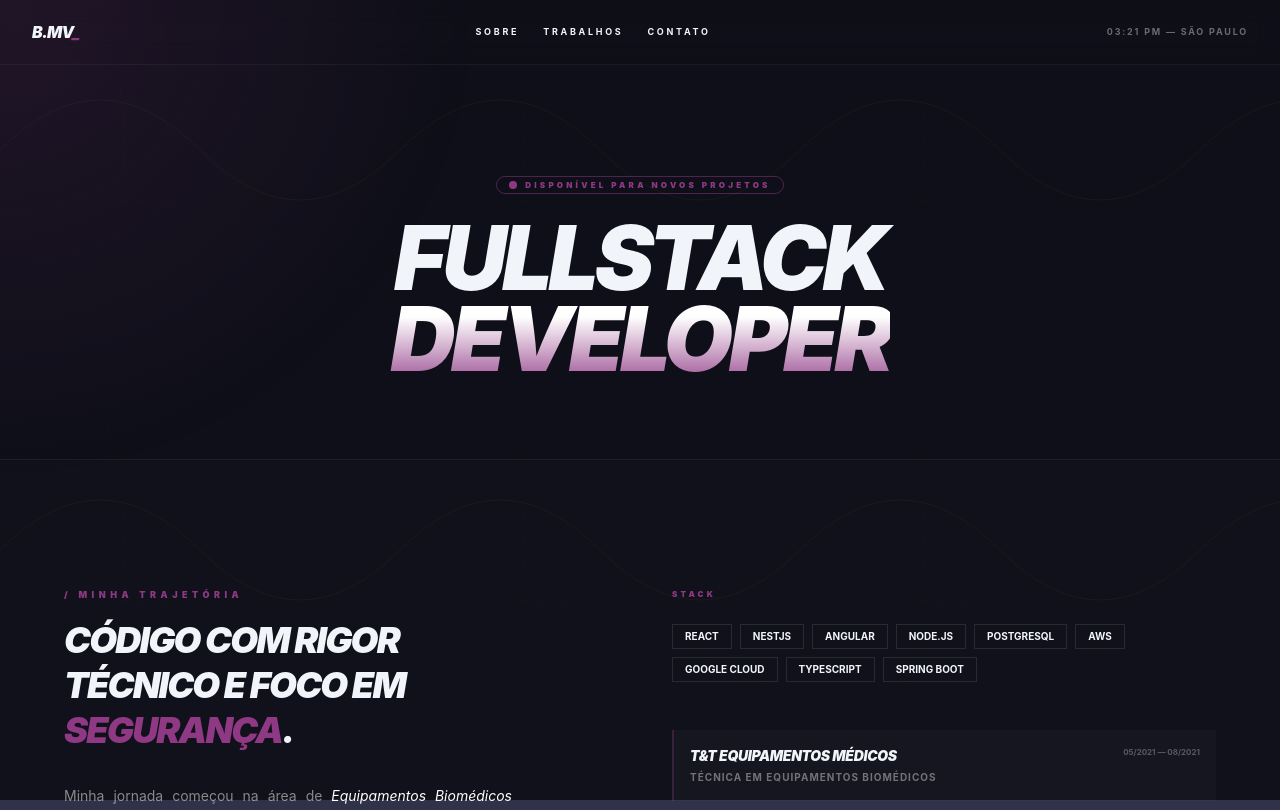
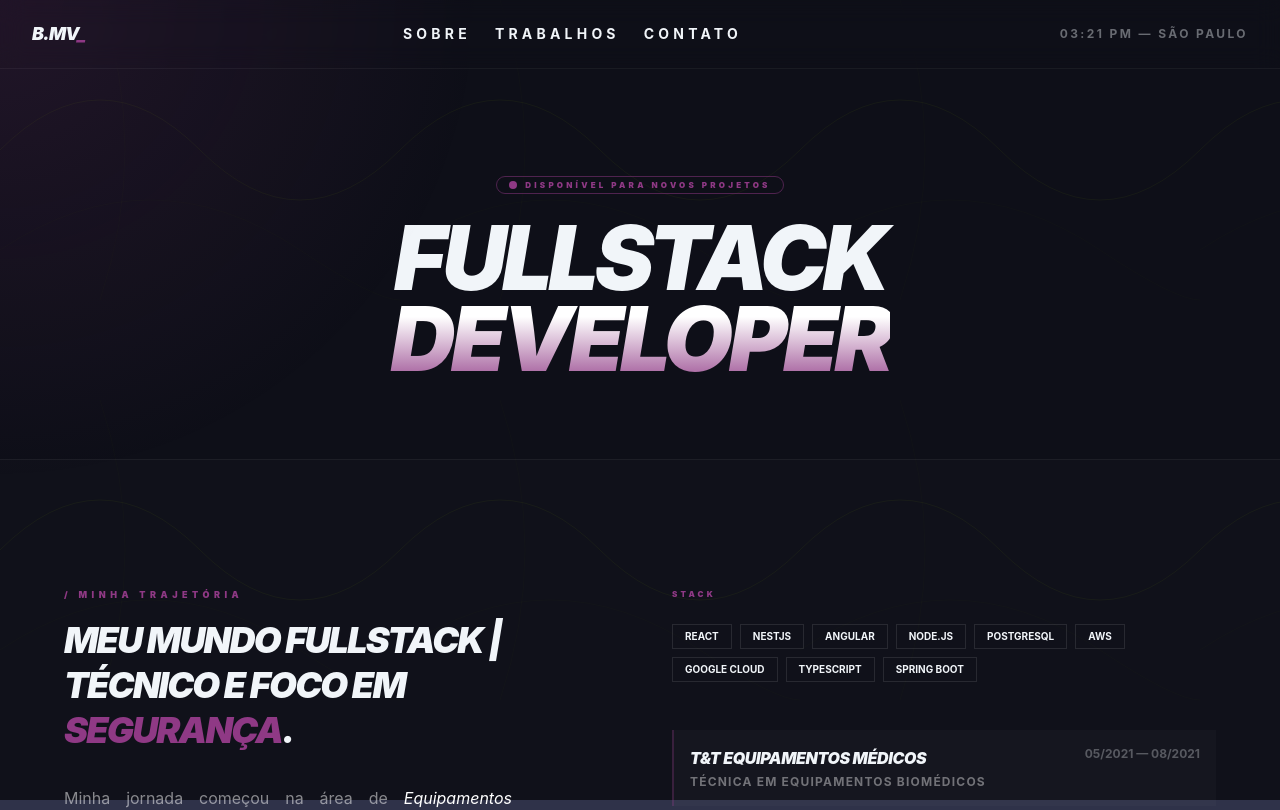
Before and after one commit to beamonteiro19/portfolio.dev, a React (Vite) app: page / in a window 1280 px wide. Shown: the top 810 px of the page. Built offline with nearby package versions, Linux system fonts and the light colour scheme; no server answers.

Commit message:
new title in about me and larger fonts

```diff
--- a/src/App.tsx
+++ b/src/App.tsx
@@ -112,11 +112,11 @@ function App() {
 
       {/* Nav */}
       <nav className="fixed left-0 right-0 top-0 z-[100] flex justify-between items-center px-8 py-5 backdrop-blur-md border-b border-white/5">
-        <div className="text-base font-black tracking-tighter italic">
+        <div className="text-lg font-black tracking-tighter italic">
           {logoDisplay}
           <span className="text-[#8F3985] animate-pulse">_</span>
         </div>
-        <div className="flex gap-6 text-[9px] font-bold tracking-[0.3em] uppercase">
+        <div className="flex gap-6 text-sm font-bold tracking-[0.3em] uppercase">
           <a href="#about" className="hover:text-[#8F3985] transition-all">
             Sobre
           </a>
@@ -127,7 +127,7 @@ function App() {
             Contato
           </a>
         </div>
-        <div className="text-[9px] font-bold opacity-40 uppercase tracking-[0.2em] hidden sm:block">
+        <div className="text-xs font-bold opacity-40 uppercase tracking-[0.2em] hidden sm:block">
           {now.toLocaleTimeString([], { hour: "2-digit", minute: "2-digit" })} —
           SÃO PAULO
         </div>
@@ -162,10 +162,10 @@ function App() {
                 / minha trajetória
               </p>
               <h2 className="text-4xl font-black italic tracking-tighter uppercase leading-tight mb-8">
-                Código com rigor <br /> técnico e foco em{" "}
+                Meu mundo FullStack |<br /> técnico e foco em{" "}
                 <span className="text-[#8F3985]">segurança</span>.
               </h2>
-              <div className="space-y-6 text-white/50 text-sm leading-relaxed max-w-md text-justify">
+              <div className="space-y-6 text-white/50 text-base leading-relaxed max-w-md text-justify">
                 <p>
                   Minha jornada começou na área de{" "}
                   <span className="text-white italic">
@@ -291,14 +291,14 @@ function App() {
                     className="group p-4 bg-white/[0.02] border-l-2 border-[#8F3985]/30 hover:border-[#8F3985] transition-all"
                   >
                     <div className="flex justify-between items-start mb-1">
-                      <h3 className="text-sm font-black italic uppercase tracking-tight">
+                      <h3 className="text-base font-black italic uppercase tracking-tight">
                         {exp.title}
                       </h3>
-                      <span className="text-[8px] font-bold opacity-30">
+                      <span className="text-xs font-bold opacity-30">
                         {exp.date}
                       </span>
                     </div>
-                    <p className="text-[10px] text-white/40 group-hover:text-white/60 transition-colors uppercase font-bold tracking-widest">
+                      <p className="text-xs text-white/40 group-hover:text-white/60 transition-colors uppercase font-bold tracking-widest">
                       {exp.role}
                     </p>
                   </div>
@@ -463,10 +463,10 @@ function App() {
                               ★ {repo.stargazers_count}
                             </span>
                           </div>
-                          <h4 className="text-lg font-black italic uppercase text-black leading-tight mb-2">
+                          <h4 className="text-xl font-black italic uppercase text-black leading-tight mb-2">
                             {repo.name.replace(/-/g, " ")}
                           </h4>
-                          <p className="text-[10px] text-black/50 line-clamp-2 leading-relaxed font-bold">
+                          <p className="text-sm text-black/50 line-clamp-2 leading-relaxed font-bold">
                             {repo.description}
                           </p>
                         </div>
```
